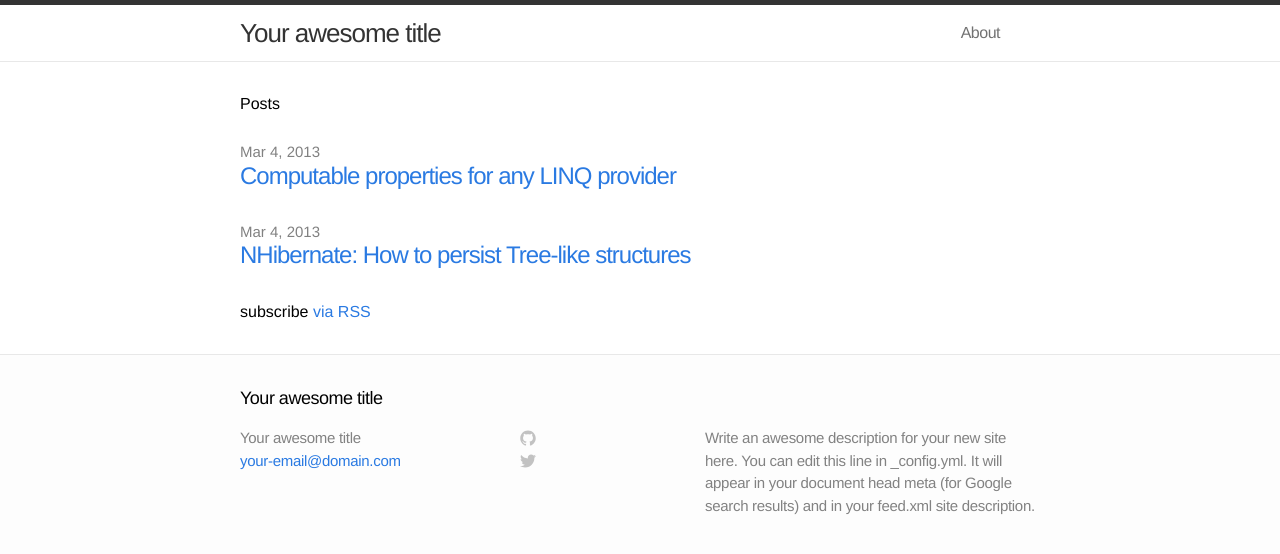
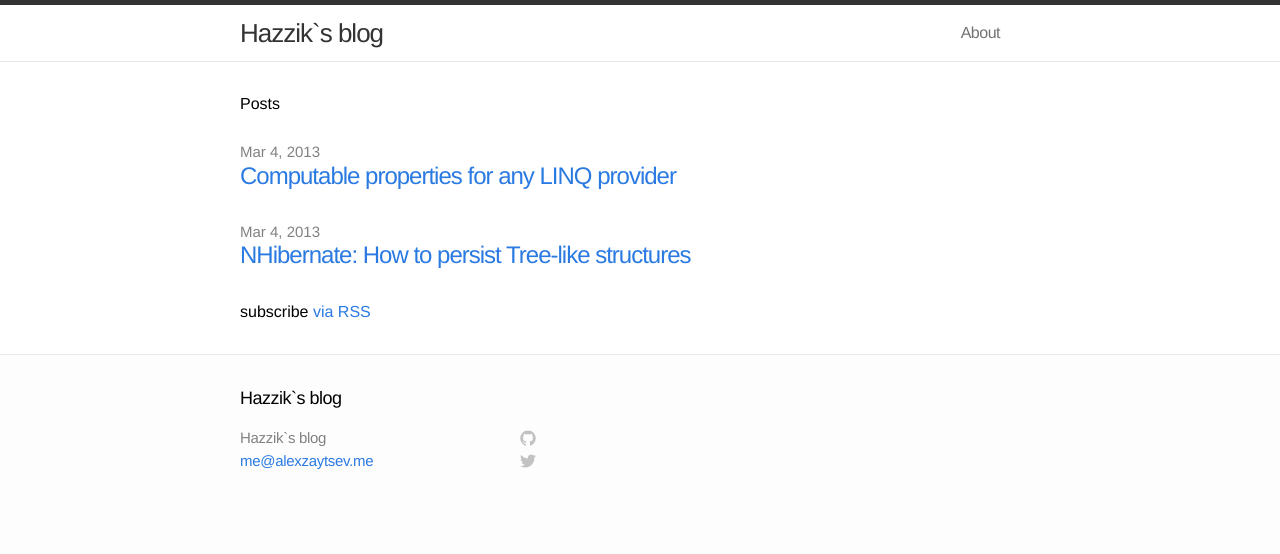
Before and after one commit to hazzik/hazzik.github.io, a Jekyll site: the page built from index.html, in a window 1280 px wide. Shown: the top 554 px of the page. Built offline with Jekyll 4.4.1, drawn with Linux system fonts in a browser that asks for light colours.

Commit message:
Update _config.yml

```diff
--- a/_config.yml
+++ b/_config.yml
@@ -1,9 +1,9 @@
 # Site settings
-title: Your awesome title
-email: your-email@domain.com
-description: "Write an awesome description for your new site here. You can edit this line in _config.yml. It will appear in your document head meta (for Google search results) and in your feed.xml site description."
+title: Hazzik`s blog
+email: me@alexzaytsev.me
+description: ""
 baseurl: ""
-url: "http://yourdomain.com"
+url: "http://alexzaytsev.me"
 
 # Build settings
 markdown: kramdown
```
